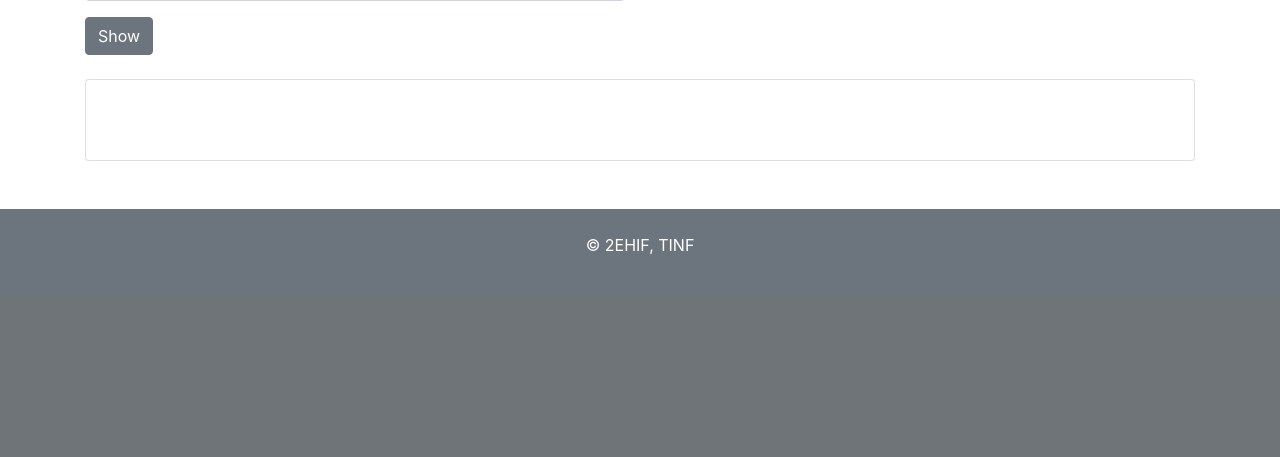
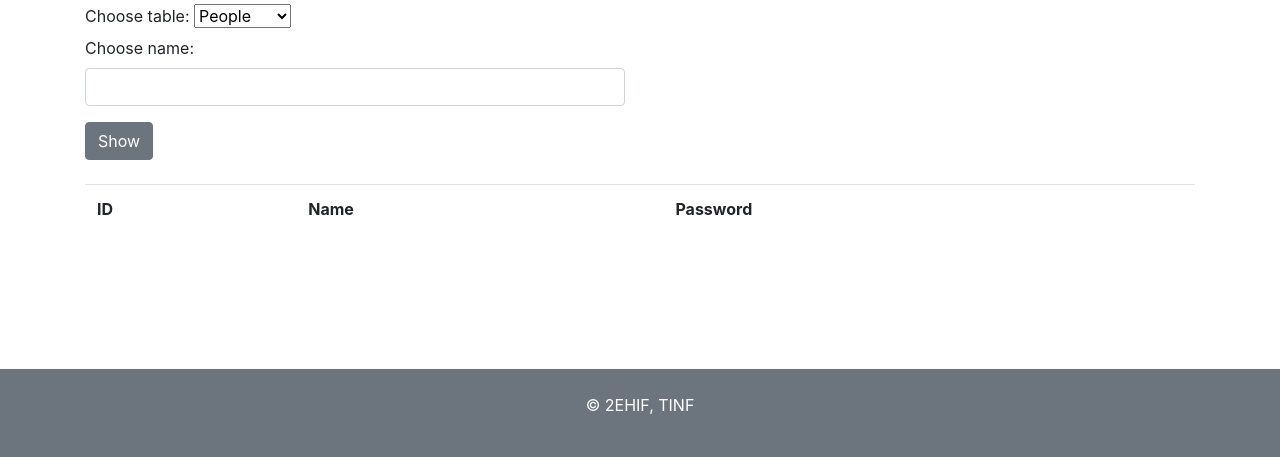
Before and after one commit to spayc/minotaur-box, a PHP site: page / in a window 1280 px wide. Shown: the part 520-977 px from the top of the page. Before the commit the page ends 774 px from the top, so only its background shows below. Run offline with PHP 8.4, Linux system fonts and the light colour scheme; lists and menus that the app fills with data are empty; some libraries are stand-ins or nearby versions.

Commit message:
seach front/backend connected
works, but still need to implement the sqli, for some reason made it secure without wanting it FeelsDonkMan

```diff
--- a/api/creatures/search.php
+++ b/api/creatures/search.php
@@ -8,7 +8,7 @@ if (isset($_POST['nameCreature'])) {
 	$name = $_POST["nameCreature"];
 
 
-	$select = "SELECT nameCreature, passwordCreature FROM creatures WHERE nameCreature=:nameCreature";
+	$select = "SELECT idCreature, nameCreature, passwordCreature FROM creatures WHERE nameCreature=:nameCreature";
 
 	try {
 		$result = $conn->prepare($select);
@@ -31,7 +31,6 @@ if (isset($_POST['nameCreature'])) {
 		);
 	}
 
-
 	if ($result) {
 		http_response_code(200);
 
@@ -39,7 +38,7 @@ if (isset($_POST['nameCreature'])) {
 	}
 
 } else {
-	http_response_code(403);
+	http_response_code(400);
 
 	echo json_encode(
 		array("message" => "No action")
--- a/index.php
+++ b/index.php
@@ -13,14 +13,13 @@
     <script src="https://ajax.googleapis.com/ajax/libs/jquery/3.3.1/jquery.min.js"></script>
     <script src="https://cdnjs.cloudflare.com/ajax/libs/popper.js/1.14.6/umd/popper.min.js"></script>
     <script src="https://maxcdn.bootstrapcdn.com/bootstrap/4.3.1/js/bootstrap.min.js"></script>
-    <script src="/"></script>
+    <script src="js/userlvl.js"></script>
 </head>
 
 <body>
-    <!-- NavBar -->
 
     <nav class="navbar navbar-expand-md bg-dark navbar-dark">
-        <a class="navbar-brand" href="index.html"><i class="fas fa-cog"></i></a>
+        <a class="navbar-brand" href="index.php"><i class="fas fa-cog"></i></a>
         <button class="navbar-toggler" type="button" data-toggle="collapse" data-target="#collapsibleNavbar">
         <span class="navbar-toggler-icon"></span>
       </button>
@@ -41,21 +40,29 @@
 
 
     <div class="jumbotron text-center text-white bg-secondary rounded-0">
-        <img src="minotaur-backend/imgs/labytinth_user.jpg" alt="" class="rounded w-25" />
+        <img src="imgs/labyrinth_user.jpg" alt="" class="rounded w-25" />
         <p>Welcome to the beginning of my Labyrinth</p>
         <p>-- Minotaur</p>
     </div>
 
+
+
     <div class="container">
         <div class="row">
             <div class="col-sm-6">
-                <div class="form-group">
-                    <label for="selectlist">Choose character:</label>
-                    <input type="" name="" id="" class="form-control">
+                <div class="form-group" id="select fields">
+                    <label>Choose table:</label>
+                    <select name="theComboBox" id="theComboBox">
+                        <option>People</option>
+                        <option>Creatures</option>
+                    </select>
+                    <br>
+                    <label for="selectlist">Choose name:</label>
+                    <input type="" name="" id="name-input-field" class="form-control">
                 </div>
-                <button class="btn btn-secondary" id="btn">
-            Show
-          </button>
+                <button class="btn btn-secondary" id="btn-choose-name">
+                    Show
+                </button>
             </div>
         </div>
     </div>
@@ -65,18 +72,22 @@
     <div class="container" id="container-details">
         <div class="row">
             <div class="col">
-                <div class="card text-center">
-                    <div id="card-body-img" class="card-body">
-                        <img src=" " alt="" id="img-id" class="w-25 rounded">
-                        <p id="name-id"></p>
-                        <p id="occupation-id"></p>
-                        <p id="nickname-id"></p>
-                        <p id="actor-id"></p>
-                    </div>
-                </div>
+                <table class="center table" id="table-search">
+                    <tr>
+                        <th>ID</th>
+                        <th>Name</th>
+                        <th>Password</th>
+                    </tr>
+                    <tbody id="data"></tbody>
+                </table>
             </div>
         </div>
     </div>
+
+
+    <br>
+    <br>
+    <br>
 
     <footer class="sticky-footer p-4 bg-secondary text-white text-center mt-5">
 
--- a/js/userlvl.js
+++ b/js/userlvl.js
@@ -1,3 +1,62 @@
 $(document).ready(function () {
 
+    $("#btn-choose-name").click(function(){
+        var name_input =  $("#name-input-field").val()
+        var table_input = $('#theComboBox option:selected').text()
+        table_input = table_input.toLowerCase()
+
+
+        if(table_input == "people"){
+            console.log("PEOPLE")
+            $.ajax({
+                url : `api/${table_input}/search`,
+                type: 'POST',
+                dataType : "json",
+                data : {"namePeople" : `${name_input}`},
+                success: function(data){
+                    var list = ''
+                    for(var key in data) {
+                        for (var key1 in data[key]) {
+                            list += '<tr>';
+                            list += '<td>'+data[key][key1].idPeople+'</td>';
+                            list += '<td>'+data[key][key1].namePeople+'</td>'
+                            list += '<td>'+data[key][key1].passwordPeople+'</td>'
+                            list += '</tr>';
+                        }
+                    }
+                      $('#table-search').append(list);
+                },
+                error : function(){
+                    alert("ERROR")
+                }
+              });
+        }
+        else if(table_input == "creatures"){
+            console.log("CREATURES")
+            $.ajax({
+                url : `api/${table_input}/search`,
+                type: 'POST',
+                dataType : "json",
+                data : {"nameCreature" : `${name_input}`},
+                success: function(data){
+                    var list = ''
+                    for(var key in data) {
+                        for (var key1 in data[key]) {
+                            list += '<tr>';
+                            list += '<td>'+data[key][key1].idCreature+'</td>';
+                            list += '<td>'+data[key][key1].nameCreature+'</td>'
+                            list += '<td>'+data[key][key1].passwordCreature+'</td>'
+                            list += '</tr>';
+                        }
+                    }
+                    $('#table-search').append(list);
+                },
+                error : function(){
+                    alert("ERROR")
+                }
+              });
+        }
+    });
+
+
 });
```
Also changed, not shown: api/people/search.php (+16 -19 lines), dbCreate.sql (+14 -15 lines), api/people/.htaccess.
